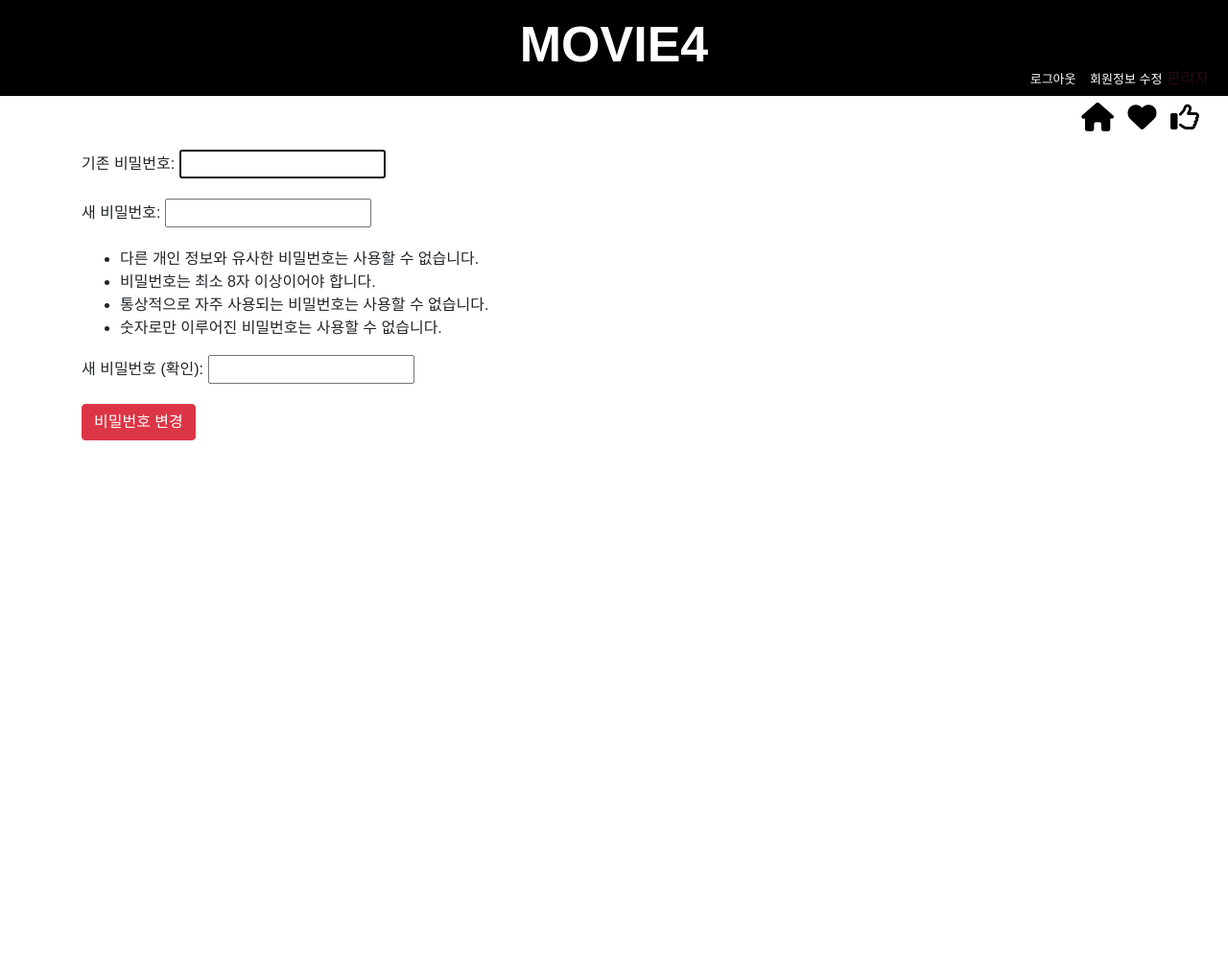
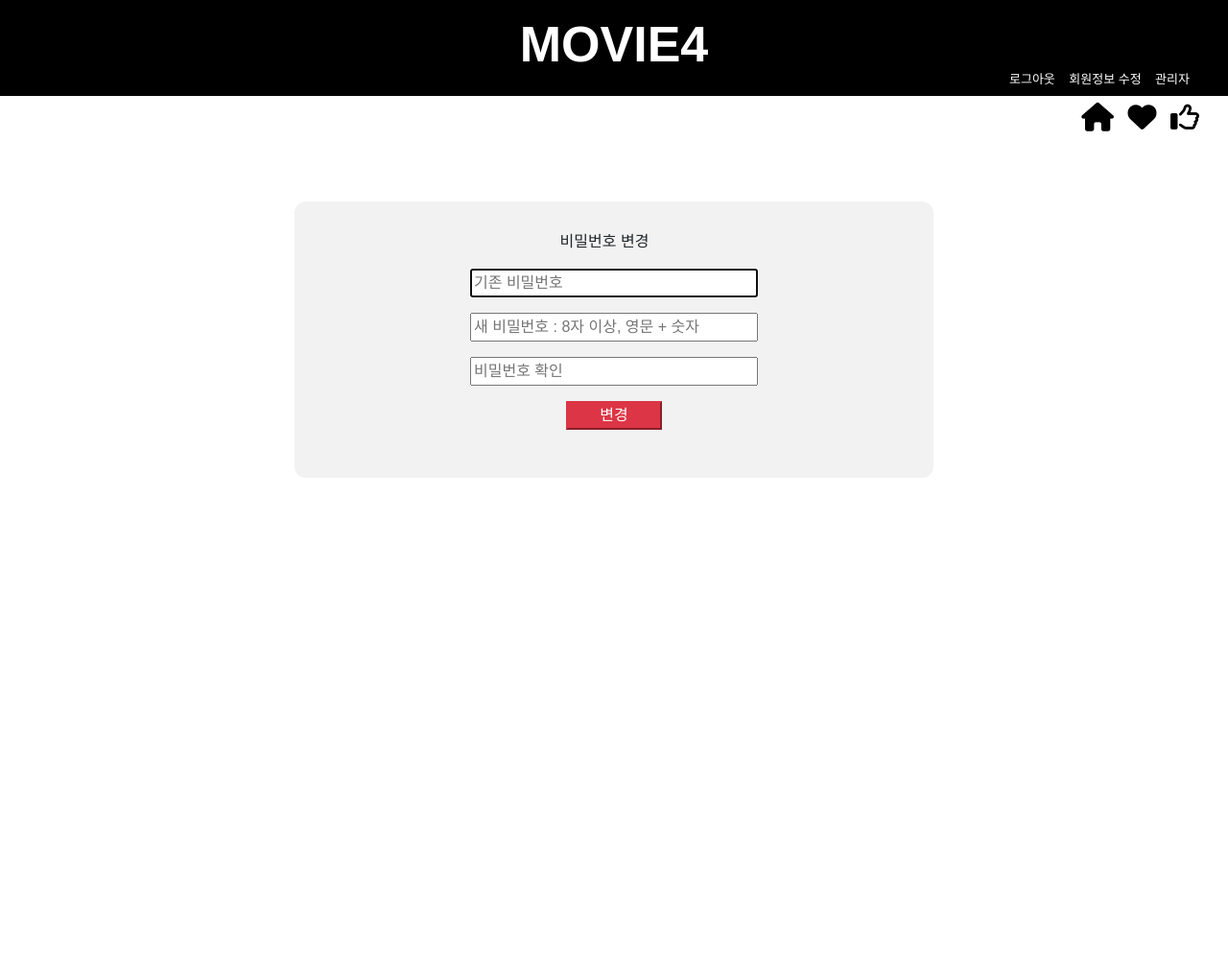
Before and after one commit to kwoneyng/FINAL_PROJECT, a Django app: page /accounts/password/ in a window 1280 px wide. Shown: the whole page at 96% size. Before the commit the page ends 459 px from the top, so only its background shows below. Run offline with Django 3.2, Linux system fonts and the light colour scheme; a user stored in the database is signed in; some libraries are stand-ins or nearby versions; some web fonts are replaced.

Commit message:
css update

```diff
--- a/accounts/templates/accounts/password.html
+++ b/accounts/templates/accounts/password.html
@@ -1,12 +1,52 @@
 {% extends 'base.html' %}
 
 {% block title %}비밀번호 변경{% endblock title %}
+{% block style %}
+.main_div {
+	height: 900px;
+	display :flex;
+	justify-content:center;
+	}
+	p{
+		margin-right:20px;
+	}
+{% endblock style %}
+{% block container %}
+<div class="main_div">
+	<div style="padding:30px; border-radius: 12px; margin-top:100px; background-color:#F2F2F2; display:flex; width:60%; height:32%; justify-content:center;">
+		<div style="display:flex; justify-content:center; width:100%">
+		<form method="post" >
+			{% csrf_token %}
+			<div style="width:300px; ">
+			<p style="text-align:center;">비밀번호 변경</p>
+			<p><input type="password" style="width:300px;" placeholder="기존 비밀번호" name="old_password" autofocus required id="id_old_password"></p>
+			<p><input type="password" style="width:300px;" name="new_password1" placeholder="새 비밀번호 : 8자 이상, 영문 + 숫자" required id="id_new_password1"></p>
+			<p><input type="password" style="width:300px;" name="new_password2" placeholder="비밀번호 확인" required id="id_new_password2"></p>
+			</div>
+			<div style="display:flex; justify-content:center;">
+			<button class="btn-danger" type="submit" style="height:30px; width:100px;">변경</button>
+			</div>
+		</form>
+		</div>
+		<hr>
+	</div>
+</div>
+{% endblock container %}
 
-{% block container %}
-<h2>비밀번호 변경</h2>
+
+{% comment %} <h2>비밀번호 변경</h2>
 <form method="post">
   {% csrf_token %}
-  {{ form.as_p }}
+  <p><input type="password" placeholder="기존 비밀번호" name="old_password" autofocus required id="id_old_password"></p>
+    <p><input type="password" name="new_password1" placeholder="새 비밀번호 : 8자 이상, 영문 + 숫자" required id="id_new_password1"></p>
+    <p><input type="password" name="new_password2" placeholder="비밀번호 확인" required id="id_new_password2"></p>
   <button class="btn btn-danger" type="submit">비밀번호 변경</button>
 </form>
-{% endblock container %}
+
+<form method="post">
+  <input type="hidden" name="csrfmiddlewaretoken" value="XcJpoGFeP0cl4TSQJOWwQdpM6toY2p47PTvglpTny3z1xp4Ksyk9RqGoEWFn4cZE">
+  <p><label for="id_old_password">기존 비밀번호:</label> <input type="password" name="old_password" autofocus required id="id_old_password"></p>
+<p><label for="id_new_password1">새 비밀번호:</label> <input type="password" name="new_password1" required id="id_new_password1"> <span class="helptext"><ul><li>다른 개인정보와 비슷한 비밀번호는 사용할 수 없습니다.</li><li>비밀번호는 최소 8자 이상이어야 합니다.</li><li>비밀번호는 일상적으로 사용되는 비밀번호일 수 없습니다.</li><li>비밀번호는 전부 숫자로 할 수 없습니다.</li></ul></span></p>
+<p><label for="id_new_password2">새 비밀번호 (확인):</label> <input type="password" name="new_password2" required id="id_new_password2"></p>
+  <button class="btn btn-danger" type="submit">비밀번호 변경</button>
+</form> {% endcomment %}
--- a/movies/templates/movies/manager_only.html
+++ b/movies/templates/movies/manager_only.html
@@ -4,7 +4,7 @@
 
 {% block container %}
 
-<form action="{% url 'movies:movie_create' %}" method="post">
+<form action="{% url 'movies:movie_create' %}" method="post" style="margin-top:250px;">
   {% csrf_token %}
   {{ form.as_p }}
   <button type="submit">새 영화 등록하기</button>
--- a/movies/templates/movies/mylist.html
+++ b/movies/templates/movies/mylist.html
@@ -5,7 +5,7 @@
     .main_div { min-height: 1000px; }
 {% endblock style %}
 {% block container %}
-<div class="main_div" style="background-color:#F2F2F2; padding-top: 40px; color:#2A0A12;">
+<div class="main_div" style="padding-top: 40px; color:#2A0A12;">
 	<div class="row" style="display:flex; justify-content:center; width:100%;">
 		{% for movie in movies %}
 				<div style="margin:20px;">
--- a/pjtback/templates/base.html
+++ b/pjtback/templates/base.html
@@ -75,9 +75,9 @@
     <div class="auth">
       <p>
         <a href="{% url 'accounts:logout' %}" style="color:#FFFFFF; font-size:13px; margin-right:10px;">로그아웃</a>
-        <a href="{% url 'accounts:update' %}" style="color:#FFFFFF; font-size:13px;">회원정보 수정</a>
+        <a href="{% url 'accounts:update' %}" style="color:#FFFFFF; font-size:13px; margin-right:10px;">회원정보 수정</a>
       {% if user.is_superuser %}
-        <a href="{% url 'movies:manager_only' %}" style="color: #2A0A12; text-decoration:none;">  관리자 </a>
+        <a href="{% url 'movies:manager_only' %}" style="color: #FFFFFF; font-size:13px; text-decoration:none;">  관리자 </a>
       {% endif %}
       </p>
     </div>
```
Also changed, not shown: movies/templates/movies/detail.html (+9 -9 lines), movies/templates/movies/recommend.html (+27 -3 lines), accounts/migrations/0001_initial.py, db.sqlite3, movies/migrations/0001_initial.py.
